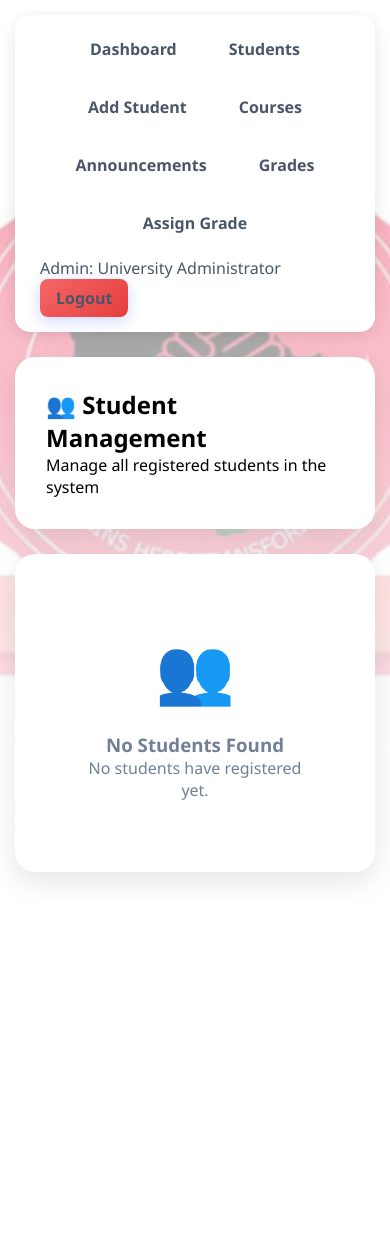
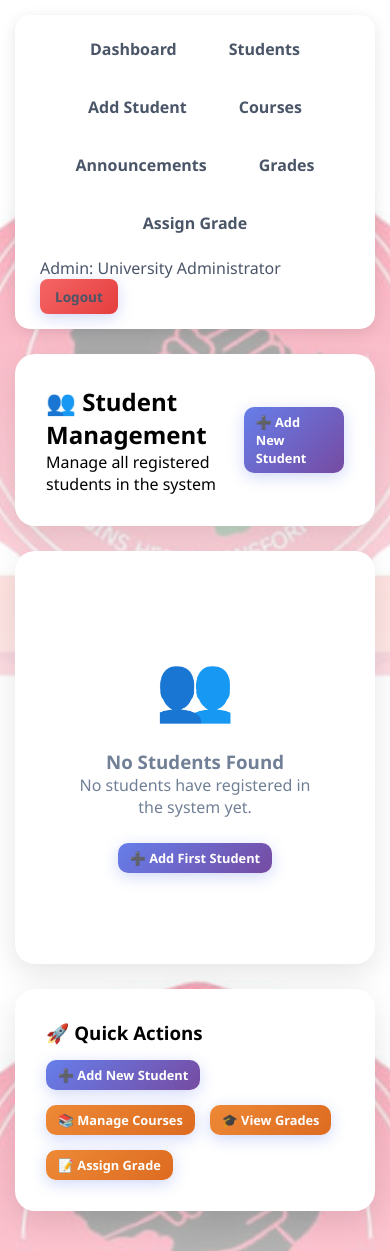
Before and after one commit to gandalf-lab/unity_uni_student_portal, a Flask app: page /admin/students in a window 390 px wide. Before the commit the page ends 883 px from the top, so only its background shows below. Run offline with Flask 3, Linux system fonts and the light colour scheme; the visitor is signed in with stand-in values (Sample User, id 1); data that the repository does not hold is empty.

Commit message:
Update students.html

```diff
--- a/templates/admin/students.html
+++ b/templates/admin/students.html
@@ -4,8 +4,13 @@
 
 {% block content %}
 <div class="card">
-    <h2>👥 Student Management</h2>
-    <p>Manage all registered students in the system</p>
+    <div style="display: flex; justify-content: space-between; align-items: center;">
+        <div>
+            <h2>👥 Student Management</h2>
+            <p>Manage all registered students in the system</p>
+        </div>
+        <a href="{{ url_for('add_student') }}" class="btn">➕ Add New Student</a>
+    </div>
 </div>
 
 <div class="card">
@@ -14,9 +19,10 @@
         <table>
             <thead>
                 <tr>
-                    <th>Student ID</th>
+                    <th>University ID</th>
                     <th>Name</th>
                     <th>Email</th>
+                    <th>Phone</th>
                     <th>Faculty</th>
                     <th>Major</th>
                     <th>Enrollment Year</th>
@@ -27,10 +33,11 @@
             <tbody>
                 {% for student in students %}
                 <tr>
-                    <td><strong>{{ student.student_id }}</strong></td>
+                    <td><strong>{{ student.university_id }}</strong></td>
                     <td>{{ student.first_name }} {{ student.last_name }}</td>
                     <td>{{ student.email }}</td>
-                    <td>{{ student.faculty_code }}</td>
+                    <td>{{ student.phone_number }}</td>
+                    <td>{{ student.faculty }}</td>
                     <td>{{ student.major }}</td>
                     <td>{{ student.enrollment_year }}</td>
                     <td style="text-align: center;">{{ student.registered_courses }}</td>
@@ -38,7 +45,7 @@
                         <a href="{{ url_for('delete_student', student_id=student.id) }}"
                            class="btn danger"
                            onclick="return confirm('Are you sure you want to delete {{ student.first_name }} {{ student.last_name }}? This action cannot be undone.')">
-                            Delete
+                            🗑️ Delete
                         </a>
                     </td>
                 </tr>
@@ -46,12 +53,106 @@
             </tbody>
         </table>
     </div>
+
+    <!-- Quick Stats -->
+    <div style="margin-top: 30px; display: grid; grid-template-columns: repeat(auto-fit, minmax(150px, 1fr)); gap: 15px;">
+        <div style="text-align: center; padding: 15px; background: linear-gradient(135deg, #667eea, #764ba2); color: white; border-radius: 8px;">
+            <div style="font-size: 1.5rem; font-weight: bold;">{{ students|length }}</div>
+            <div>Total Students</div>
+        </div>
+        <div style="text-align: center; padding: 15px; background: linear-gradient(135deg, #f093fb, #f5576c); color: white; border-radius: 8px;">
+            <div style="font-size: 1.5rem; font-weight: bold;">
+                {% set current_year = 2024 %}
+                {{ students|selectattr('enrollment_year', 'equalto', current_year)|list|length }}
+            </div>
+            <div>New This Year</div>
+        </div>
+        <div style="text-align: center; padding: 15px; background: linear-gradient(135deg, #4facfe, #00f2fe); color: white; border-radius: 8px;">
+            <div style="font-size: 1.5rem; font-weight: bold;">
+                {{ students|selectattr('faculty', 'equalto', 'FCIT')|list|length }}
+            </div>
+            <div>Computer Science</div>
+        </div>
+        <div style="text-align: center; padding: 15px; background: linear-gradient(135deg, #43e97b, #38f9d7); color: white; border-radius: 8px;">
+            <div style="font-size: 1.5rem; font-weight: bold;">
+                {% set total_courses = students|sum(attribute='registered_courses') %}
+                {{ total_courses }}
+            </div>
+            <div>Total Registrations</div>
+        </div>
+    </div>
+
     {% else %}
-    <div style="text-align: center; padding: 40px; color: #718096;">
+    <div style="text-align: center; padding: 60px 20px; color: #718096;">
         <div style="font-size: 4rem; margin-bottom: 20px;">👥</div>
         <h3>No Students Found</h3>
-        <p>No students have registered yet.</p>
+        <p>No students have registered in the system yet.</p>
+        <div style="margin-top: 25px;">
+            <a href="{{ url_for('add_student') }}" class="btn">➕ Add First Student</a>
+        </div>
     </div>
     {% endif %}
 </div>
+
+<!-- Quick Actions -->
+<div class="card">
+    <h3>🚀 Quick Actions</h3>
+    <div style="display: flex; gap: 15px; flex-wrap: wrap; margin-top: 15px;">
+        <a href="{{ url_for('add_student') }}" class="btn">➕ Add New Student</a>
+        <a href="{{ url_for('admin_courses') }}" class="btn secondary">📚 Manage Courses</a>
+        <a href="{{ url_for('admin_grades') }}" class="btn secondary">🎓 View Grades</a>
+        <a href="{{ url_for('assign_grade') }}" class="btn secondary">📝 Assign Grade</a>
+    </div>
+</div>
+
+<style>
+table {
+    width: 100%;
+    border-collapse: collapse;
+    background: white;
+    border-radius: 10px;
+    overflow: hidden;
+    box-shadow: 0 4px 6px rgba(0, 0, 0, 0.1);
+}
+
+th {
+    background: #f7fafc;
+    font-weight: 600;
+    color: #4a5568;
+    padding: 15px 20px;
+    text-align: left;
+    border-bottom: 2px solid #e2e8f0;
+}
+
+td {
+    padding: 12px 20px;
+    border-bottom: 1px solid #e2e8f0;
+    color: #4a5568;
+}
+
+tr:hover {
+    background: #f7fafc;
+}
+
+.btn.danger {
+    background: linear-gradient(135deg, #f56565, #e53e3e);
+    padding: 8px 15px;
+    font-size: 0.85rem;
+}
+
+@media (max-width: 768px) {
+    table {
+        font-size: 0.8rem;
+    }
+
+    th, td {
+        padding: 10px 8px;
+    }
+
+    .btn {
+        font-size: 0.8rem;
+        padding: 6px 12px;
+    }
+}
+</style>
 {% endblock %}
```
